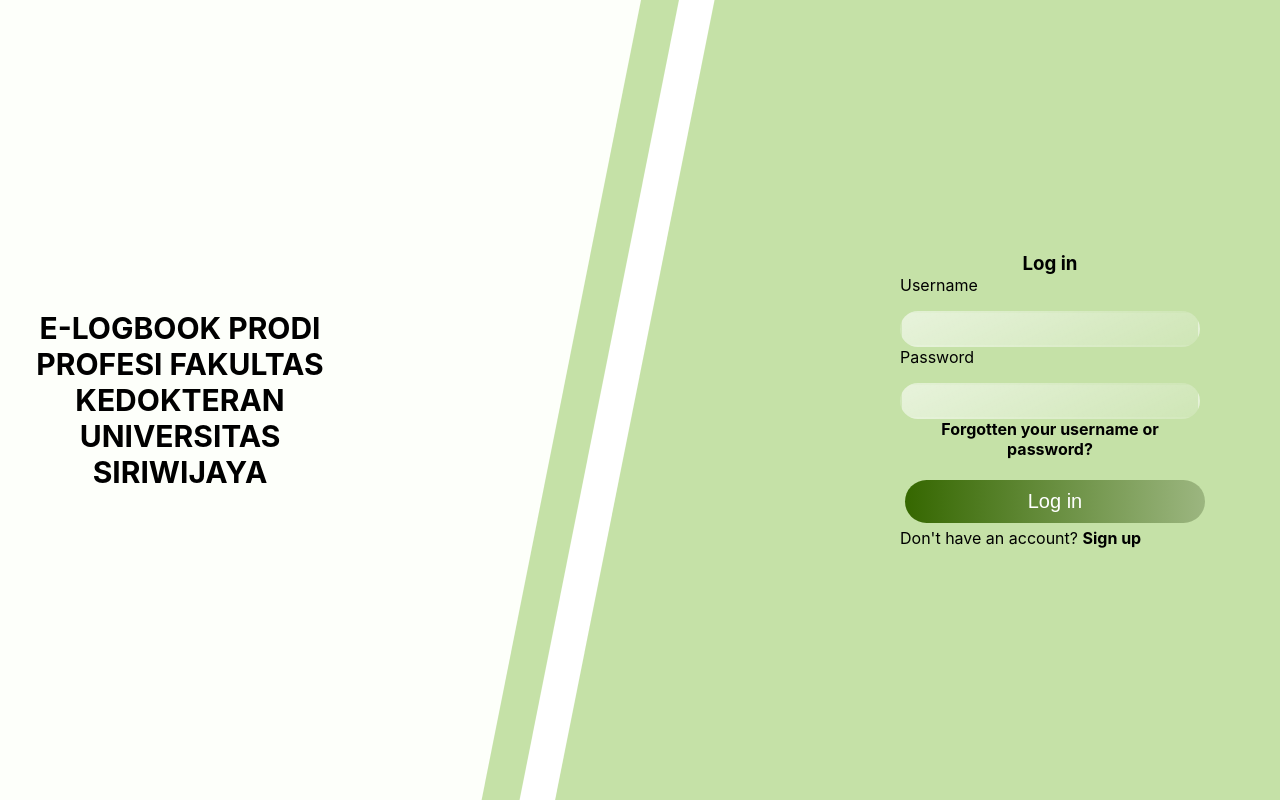
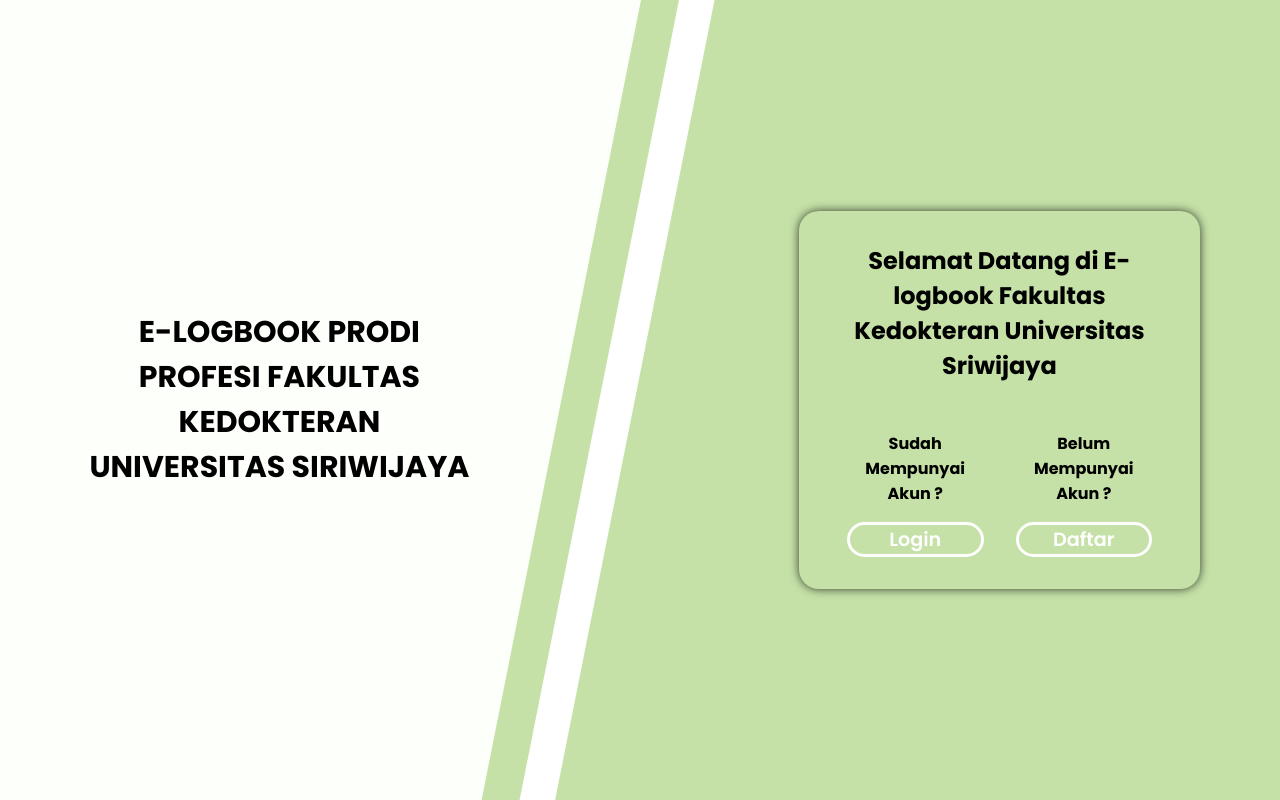
Before and after one commit to aziemp66/E-LOGBOOK-PRODI-PROFESI-FAKULTAS-KEDOKTERAN-UNIVERSITAS-SRIWIJAYA, a React (Vite) app in the folder Client/: page / in a window 1280 px wide. Built offline with nearby package versions, Linux system fonts and the light colour scheme.

Commit message:
redesigning landing page

```diff
--- a/Client/src/App.jsx
+++ b/Client/src/App.jsx
@@ -13,6 +13,7 @@ import Sidebar from "./components/sidebar/Sidebar";
 import AuthContext from "./contexts/AuthContexts";
 
 import RequireAuth from "./helpers/RequireAuth";
+import Login from "./pages/login/Login";
 
 const App = () => {
 	const authCtx = useContext(AuthContext);
@@ -45,6 +46,7 @@ const App = () => {
 			{authCtx.userData && <Sidebar />}
 			<Routes>
 				<Route path="/" element={<Auth />} />
+				<Route path="/login" element={<Login />} />
 				<Route element={<RequireAuth role="student" />}>
 					<Route path="/dashboard" element={<DashBoard />} />
 					<Route path="/profile" element={<Profile />} />
--- a/Client/src/App.module.css
+++ b/Client/src/App.module.css
@@ -1,6 +1,6 @@
 @import url("https://fonts.googleapis.com/css2?family=Poppins:wght@300;400;600;700&display=swap");
 
-html {
+* {
 	font-family: "Poppins", sans-serif;
 }
 .container {
--- a/Client/src/components/form/login/Login.jsx
+++ /dev/null
@@ -1,55 +0,0 @@
-import React, { useContext } from "react";
-import { useNavigate } from "react-router-dom";
-import styles from "./Login.module.css";
-import Button from "../../ui/button/Button";
-
-import { Fade } from "react-reveal";
-
-import AuthContext from "../../../contexts/AuthContexts";
-
-const Login = (props) => {
-	const authCtx = useContext(AuthContext);
-	const navigate = useNavigate();
-	const loginHandler = (e) => {
-		e.preventDefault();
-		authCtx.login(e.target.username.value, e.target.password.value);
-
-		navigate("/dashboard");
-	};
-
-	return (
-		<Fade top>
-			<form className={styles.form} onSubmit={loginHandler}>
-				<div>
-					<h3>Log in</h3>
-				</div>
-				<div>
-					<label htmlFor="username">Username</label>
-					<input type="text" id="username" />
-				</div>
-				<div>
-					<label htmlFor="password">Password</label>
-					<input type="password" id="password" />
-				</div>
-				<div>
-					<p className={styles.forgotPassword}>
-						Forgotten your username or password?
-					</p>
-				</div>
-				<div>
-					<Button type="submit" className="auth">
-						Log in
-					</Button>
-				</div>
-				<div>
-					<p className={styles.switch}>
-						Don't have an account?{" "}
-						<span onClick={props.onSwitch}>Sign up</span>
-					</p>
-				</div>
-			</form>
-		</Fade>
-	);
-};
-
-export default React.memo(Login);
--- a/Client/src/contexts/AuthContexts.jsx
+++ b/Client/src/contexts/AuthContexts.jsx
@@ -5,7 +5,6 @@ import axios from "axios";
 const AuthContext = React.createContext({
 	userData: null,
 	userDataHandler: () => {},
-	isError: false,
 	register: (email, username, password, confirmPassword) => {},
 	login: (username, password) => {},
 	logout: () => {},
@@ -14,7 +13,6 @@ const AuthContext = React.createContext({
 const BASE_URL = "http://localhost:5000/api/auth";
 
 export const AuthProvider = (props) => {
-	const [error, setError] = useState(false);
 	const [userData, setUserData] = useState(null);
 
 	const register = async (email, username, password, confirmPassword) => {
@@ -78,7 +76,6 @@ export const AuthProvider = (props) => {
 				register,
 				login,
 				logout,
-				error,
 				userData,
 				userDataHandler,
 			}}
--- a/Client/src/pages/auth/Auth.jsx
+++ b/Client/src/pages/auth/Auth.jsx
@@ -1,15 +1,7 @@
-import { useState } from "react";
-import Register from "../../components/form/register/Register";
-import Login from "../../components/form/login/Login";
+import { Link } from "react-router-dom";
 import styles from "./Auth.module.css";
 
 const Auth = () => {
-	const [authSwitch, setAuthSwitch] = useState(false);
-
-	const authSwitchHandler = () => {
-		setAuthSwitch((prevAuthSwitch) => !prevAuthSwitch);
-	};
-
 	return (
 		<div className={styles.background}>
 			<section className={styles.title}>
@@ -18,12 +10,23 @@ const Auth = () => {
 					SIRIWIJAYA
 				</h1>
 			</section>
-			<section>
-				{authSwitch ? (
-					<Register onSwitch={authSwitchHandler} />
-				) : (
-					<Login onSwitch={authSwitchHandler} />
-				)}
+			<section className={styles.card}>
+				<div className={styles.welcome}>
+					<h2>
+						Selamat Datang di E-logbook Fakultas Kedokteran
+						Universitas Sriwijaya
+					</h2>
+				</div>
+				<ul className={styles.auth}>
+					<li>
+						<h2>Sudah Mempunyai Akun ?</h2>
+						<Link to={"/login"}>Login</Link>
+					</li>
+					<li>
+						<h2>Belum Mempunyai Akun ?</h2>
+						<Link to={"/register"}>Daftar</Link>
+					</li>
+				</ul>
 			</section>
 		</div>
 	);
--- a/Client/src/pages/auth/Auth.module.css
+++ b/Client/src/pages/auth/Auth.module.css
@@ -4,15 +4,67 @@
 	width: 100%;
 	height: 100vh;
 	display: flex;
-	justify-content: center;
 	align-items: center;
+	padding: 0 5rem;
+	gap: 20rem;
 }
-
-.title h1 {
-	width: 40%;
-	text-align: center;
-	font-size: 30px;
+.title {
 	display: flex;
 	align-items: center;
 	justify-content: center;
 }
+.title h1 {
+	text-align: center;
+	font-size: 30px;
+}
+
+.card {
+	display: flex;
+	flex-direction: column;
+	background-color: #c5e1a7;
+	border-radius: 20px;
+	box-shadow: 0px 0px 10px 0px rgba(0, 0, 0, 0.75);
+	color: black;
+	padding: 2rem 3rem;
+	gap: 3rem;
+	justify-content: center;
+	align-items: center;
+}
+.welcome h2 {
+	font-size: 1.5rem;
+	text-align: center;
+}
+
+.auth {
+	display: flex;
+	text-align: center;
+	gap: 2rem;
+}
+
+.auth > * {
+	display: block;
+}
+.auth > li {
+	display: flex;
+	flex-direction: column;
+	gap: 1rem;
+}
+.auth > li > h2 {
+	font-size: 1rem;
+}
+
+.auth > li > a {
+	font-size: 1.2rem;
+	color: white;
+	font-weight: 600;
+	background-color: #c5e1a7;
+	border: 3px solid white;
+	border-radius: 20px;
+	padding: 0 2rem;
+	text-decoration: none;
+}
+
+.auth > li > a:hover {
+	color: #c5e1a7;
+	background-color: white;
+}
--- a/Client/src/pages/competences/Competences.jsx
+++ b/Client/src/pages/competences/Competences.jsx
@@ -1,5 +1,7 @@
 import React from "react";
 import Button from "../../components/ui/button/Button";
+
+import axios from "axios";
 
 import styles from "./Competences.module.css";
 
@@ -24,18 +26,39 @@ const year = date.getFullYear();
 const years = Array.from(Array(150), (x, i) => year - i);
 
 const Competences = () => {
-	const onSubmitHandler = (e) => {
+	const onSubmitHandler = async (e) => {
 		e.preventDefault();
+
+		// station,
+		// days,
+		// months,
+		// years,
+		// hospital,
+		// patientInitials,
+		// patientMedicalNumber,
+		// disease: diseaseId,
+		// "disease-competences": diseaseCompetence,
+		// skill: skillId,
+		// "skill-competences": skillCompetence,
+		// lecturer: lecturer,
+		// guidances: guidanceId,
+
+		const response = await axios.post("/api/user/competences", {});
 	};
 	return (
 		<div className={styles.page}>
 			<div className={styles.title}>
 				<h1>Capaian Kompetensi</h1>
 			</div>
-			<form className={styles.form} action="" method="post">
+			<form
+				className={styles.form}
+				action=""
+				method="post"
+				onSubmit={onSubmitHandler}
+			>
 				<div>
-					<label htmlFor="stase">Stase</label>
-					<select name="stase" id="station">
+					<label htmlFor="station">Stase</label>
+					<select name="station" id="station">
 						<option value="bedah">Bedah</option>
 						<option value="anestesi">Anestesi</option>
 						<option value="kesehatan anak">Kesehatan Anak</option>
--- /dev/null
+++ b/Client/src/pages/login/Login.jsx
@@ -0,0 +1,95 @@
+import React, { useContext } from "react";
+import { useNavigate } from "react-router-dom";
+import styles from "./Login.module.css";
+import Button from "../../components/ui/button/Button";
+
+import { Fade } from "react-reveal";
+
+import AuthContext from "../../contexts/AuthContexts";
+
+const Login = (props) => {
+	const authCtx = useContext(AuthContext);
+	const navigate = useNavigate();
+	const loginHandler = (e) => {
+		e.preventDefault();
+		authCtx.login(e.target.username.value, e.target.password.value);
+
+		navigate("/dashboard");
+	};
+
+	<Fade top>
+		<form className={styles.form} onSubmit={loginHandler}>
+			<div>
+				<h3>Log in</h3>
+			</div>
+			<div>
+				<label htmlFor="username">Username</label>
+				<input type="text" id="username" />
+			</div>
+			<div>
+				<label htmlFor="password">Password</label>
+				<input type="password" id="password" />
+			</div>
+			<div>
+				<p className={styles.forgotPassword}>
+					Forgotten your password?
+				</p>
+			</div>
+			<div>
+				<Button type="submit" className="auth">
+					Log in
+				</Button>
+			</div>
+			<div>
+				<p className={styles.switch}>
+					Don't have an account?{" "}
+					<span onClick={props.onSwitch}>Sign up</span>
+				</p>
+			</div>
+		</form>
+	</Fade>;
+
+	return (
+		<div className={styles.background}>
+			<section className={styles.title}>
+				<h1>
+					E-LOGBOOK PRODI PROFESI FAKULTAS KEDOKTERAN UNIVERSITAS
+					SIRIWIJAYA
+				</h1>
+			</section>
+			<Fade top>
+				<form className={styles.form} onSubmit={loginHandler}>
+					<div>
+						<h3>Log in</h3>
+					</div>
+					<div>
+						<label htmlFor="username">Username</label>
+						<input type="text" id="username" />
+					</div>
+					<div>
+						<label htmlFor="password">Password</label>
+						<input type="password" id="password" />
+					</div>
+					<div>
+						<p className={styles.forgotPassword}>
+							Forgotten your username or password?
+						</p>
+					</div>
+					<div>
+						<Button type="submit" className="auth">
+							Log in
+						</Button>
+					</div>
+					<div>
+						<p className={styles.switch}>
+							Don't have an account?{" "}
+							<span onClick={props.onSwitch}>Sign up</span>
+						</p>
+					</div>
+				</form>
+			</Fade>
+		</div>
+	);
+};
+
+export default React.memo(Login);
--- a/Client/src/components/form/login/Login.module.css
+++ b/Client/src/pages/login/Login.module.css
@@ -1,3 +1,26 @@
+.background {
+	background: url("../../assets/background/Login.png") no-repeat fixed center;
+	position: absolute;
+	width: 100%;
+	height: 100vh;
+	display: flex;
+	align-items: center;
+	padding: 0 5rem;
+}
+
+.title {
+	margin-left: 2rem;
+}
+
+.title h1 {
+	text-align: center;
+	font-size: 30px;
+	display: grid;
+	align-items: center;
+	justify-content: center;
+	grid-template-columns: 1fr 1fr;
+}
+
 .form {
 	/* 	position: absolute;
 	top: 20%;
--- a/Client/src/components/form/register/Register.jsx
+++ b/Client/src/pages/register/Register.jsx
@@ -1,8 +1,8 @@
 import React, { useContext } from "react";
-import AuthContext from "../../../contexts/AuthContexts";
+import AuthContext from "../../contexts/AuthContexts";
 
 import styles from "./Register.module.css";
-import Button from "../../ui/button/Button";
+import Button from "../../components/ui/button/Button";
 
 import { Fade } from "react-reveal";
 
--- a/Client/src/components/form/register/Register.module.css
+++ b/Client/src/pages/register/Register.module.css
@@ -1,3 +1,22 @@
+.background {
+	background: url("../../assets/background/Login.png") no-repeat fixed center;
+	position: absolute;
+	width: 100%;
+	height: 100vh;
+	display: flex;
+	align-items: center;
+	padding: 0 5rem;
+}
+
+.title h1 {
+	text-align: center;
+	font-size: 30px;
+	display: grid;
+	align-items: center;
+	justify-content: center;
+	grid-template-columns: 1fr 1fr;
+}
+
 .form {
 	/* 	position: absolute;
 	top: 20%;
```
